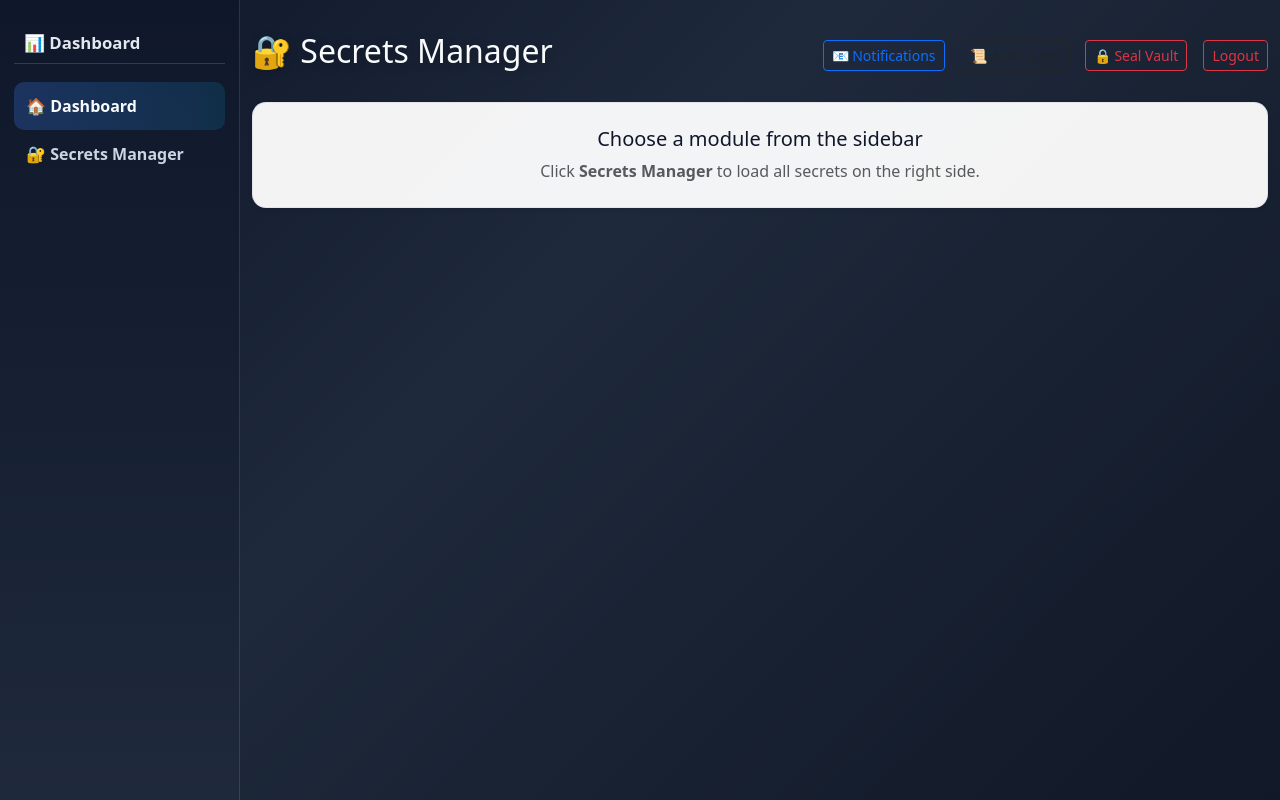
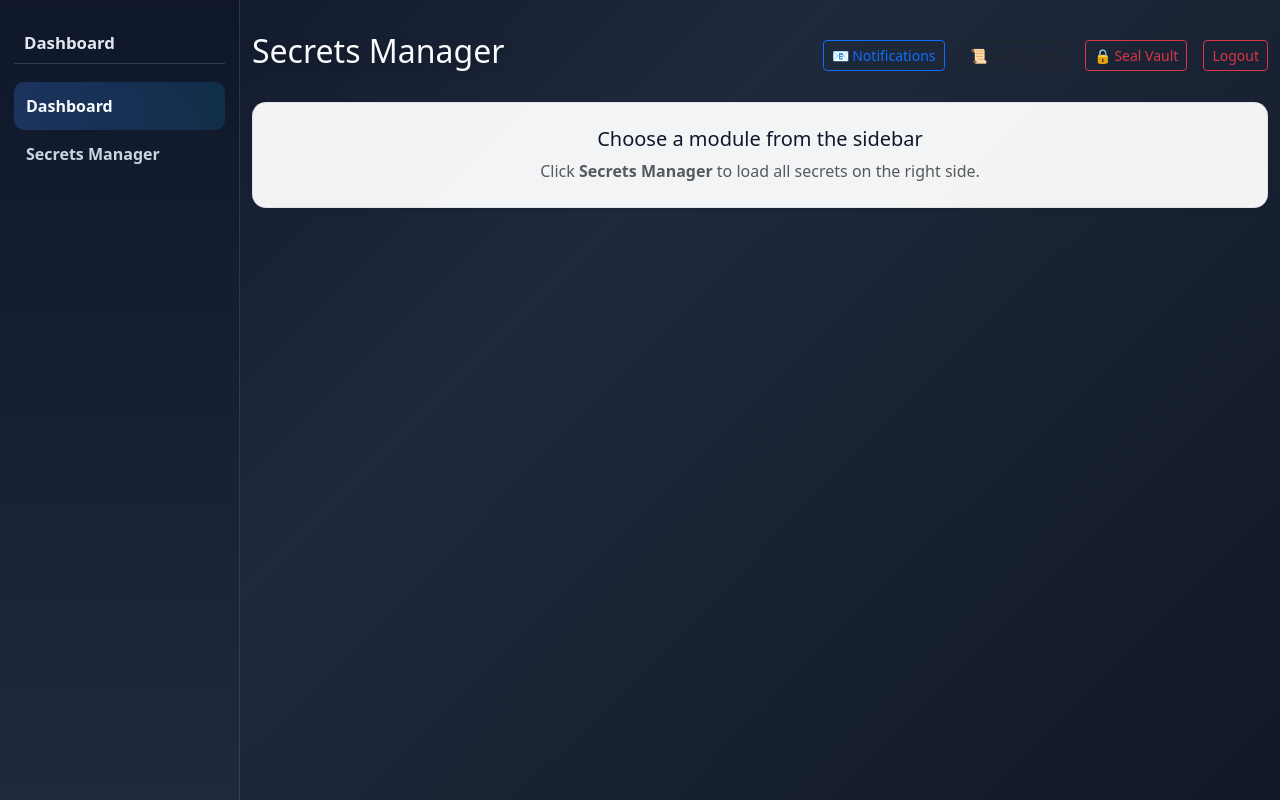
Before and after one commit to shaik-byte/ci-secrets-management, a Django app: template vault_dashboard/templates/vault_dashboard/dashboard.html in a window 1280 px wide. Run offline with Django 5.2, Linux system fonts and the light colour scheme; the template is opened without the code that fills it: values that come from a table or form of the project are taken from there, others are empty; data comes from the database, SQL or seed files in the repository.

Commit message:
Remove sidebar icons for Dashboard and Secrets Manager

```diff
--- a/vault_dashboard/templates/vault_dashboard/dashboard.html
+++ b/vault_dashboard/templates/vault_dashboard/dashboard.html
@@ -108,19 +108,19 @@
 
 <div class="app-shell">
     <aside class="sidebar">
-        <div class="sidebar-title">📊 Dashboard</div>
+        <div class="sidebar-title">Dashboard</div>
         <button id="nav-dashboard" class="sidebar-item active" type="button" onclick="showSection('dashboard')">
-            🏠 Dashboard
+            Dashboard
         </button>
         <button id="nav-secrets" class="sidebar-item" type="button" onclick="showSection('secrets')">
-            🔐 Secrets Manager
+            Secrets Manager
         </button>
     </aside>
 
     <main class="content-area">
 <div class="container mt-4">
     <div class="d-flex justify-content-between align-items-center mb-4">
-        <h2>🔐 Secrets Manager</h2>
+        <h2>Secrets Manager</h2>
 
         <div class="d-flex align-items-center gap-3">
             <a href="{% url 'notifications' %}" class="btn btn-outline-primary btn-sm">
```
